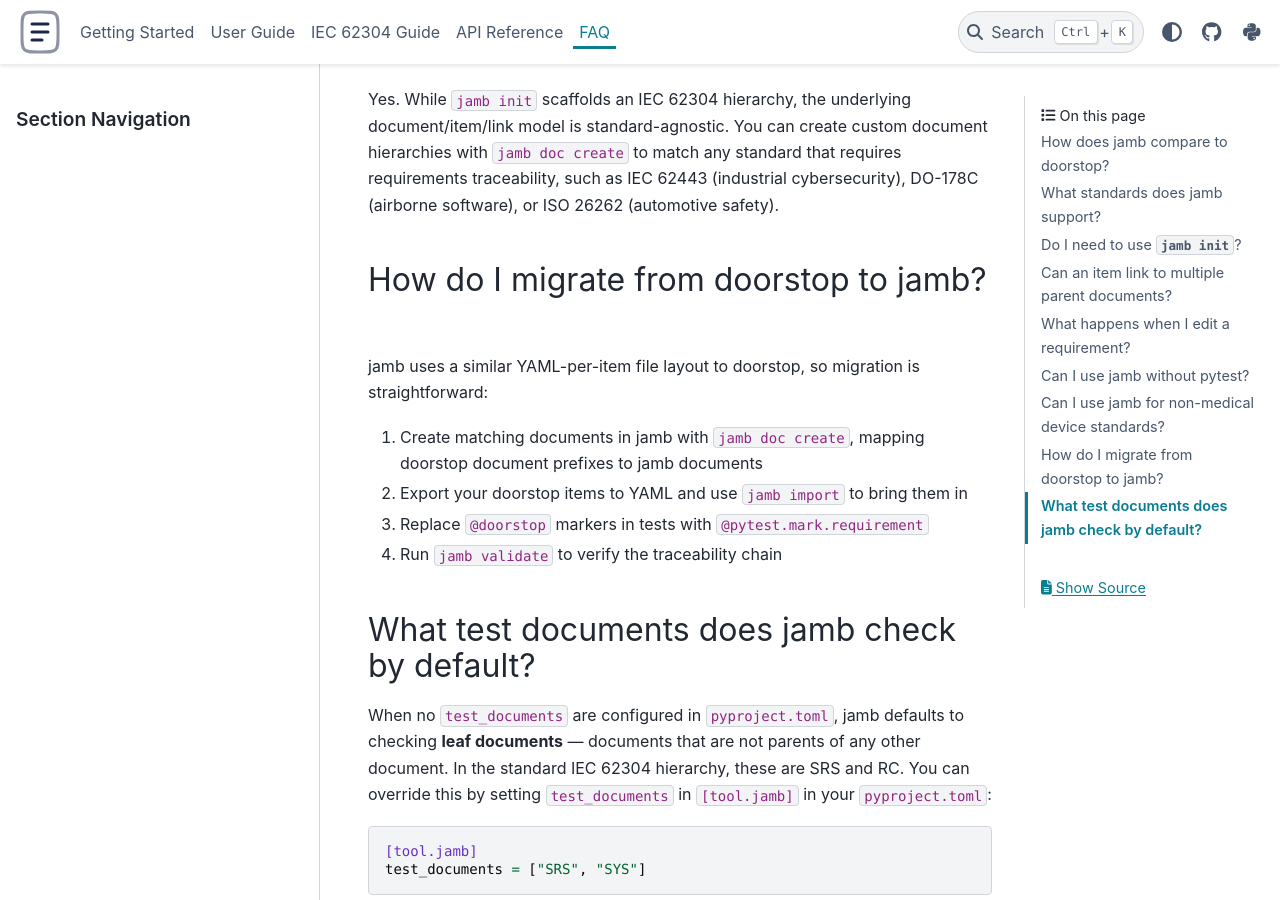
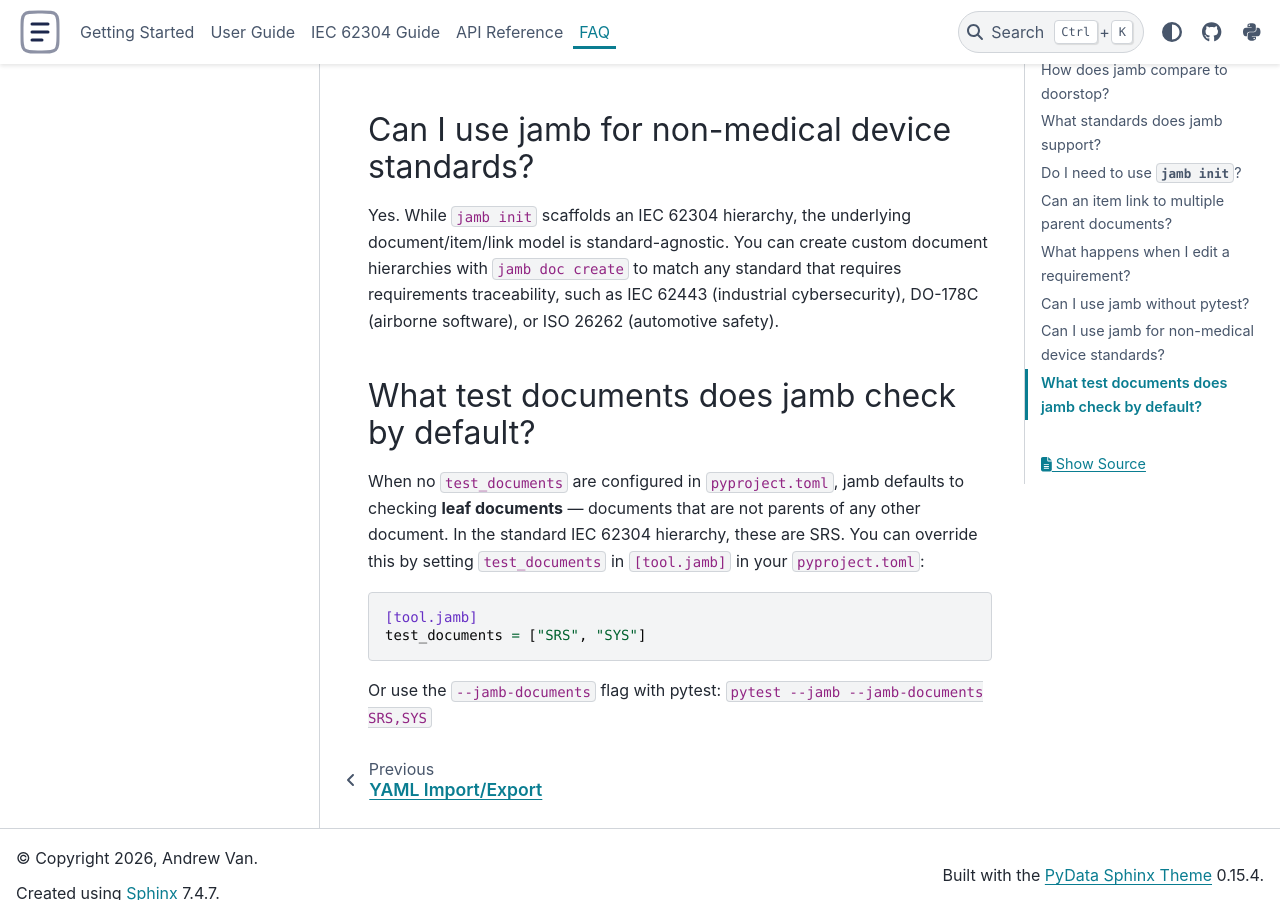
Before and after one commit to vanandrew/jamb, a Sphinx documentation site: the page built from docs/faq.md, in a window 1280 px wide and 900 px high, scrolled down 1483 px. Built offline with Sphinx 7.4.7 and the PyData theme 0.15.4, drawn with Linux system fonts in a browser that asks for light colours; some of the changed text lies outside the part shown.

Commit message:
update docs

````diff
--- a/docs/faq.md
+++ b/docs/faq.md
@@ -34,18 +38,9 @@ Yes — CLI commands (`jamb validate`, `jamb check`, `jamb publish`) work standa
 
 Yes. While `jamb init` scaffolds an IEC 62304 hierarchy, the underlying document/item/link model is standard-agnostic. You can create custom document hierarchies with `jamb doc create` to match any standard that requires requirements traceability, such as IEC 62443 (industrial cybersecurity), DO-178C (airborne software), or ISO 26262 (automotive safety).
 
-## How do I migrate from doorstop to jamb?
-
-jamb uses a similar YAML-per-item file layout to doorstop, so migration is straightforward:
-
-1. Create matching documents in jamb with `jamb doc create`, mapping doorstop document prefixes to jamb documents
-2. Export your doorstop items to YAML and use `jamb import` to bring them in
-3. Replace `@doorstop` markers in tests with `@pytest.mark.requirement`
-4. Run `jamb validate` to verify the traceability chain
-
 ## What test documents does jamb check by default?
 
-When no `test_documents` are configured in `pyproject.toml`, jamb defaults to checking **leaf documents** — documents that are not parents of any other document. In the standard IEC 62304 hierarchy, these are SRS and RC. You can override this by setting `test_documents` in `[tool.jamb]` in your `pyproject.toml`:
+When no `test_documents` are configured in `pyproject.toml`, jamb defaults to checking **leaf documents** — documents that are not parents of any other document. In the standard IEC 62304 hierarchy, these are SRS. You can override this by setting `test_documents` in `[tool.jamb]` in your `pyproject.toml`:
 
 ```toml
 [tool.jamb]
````
Also changed, not shown: other parts of docs/faq.md (+4 -0 lines), docs/getting-started/tutorial.md (+10 -0 lines), docs/user-guide/pytest-integration.md (+8 -1 lines), 7 other files.
